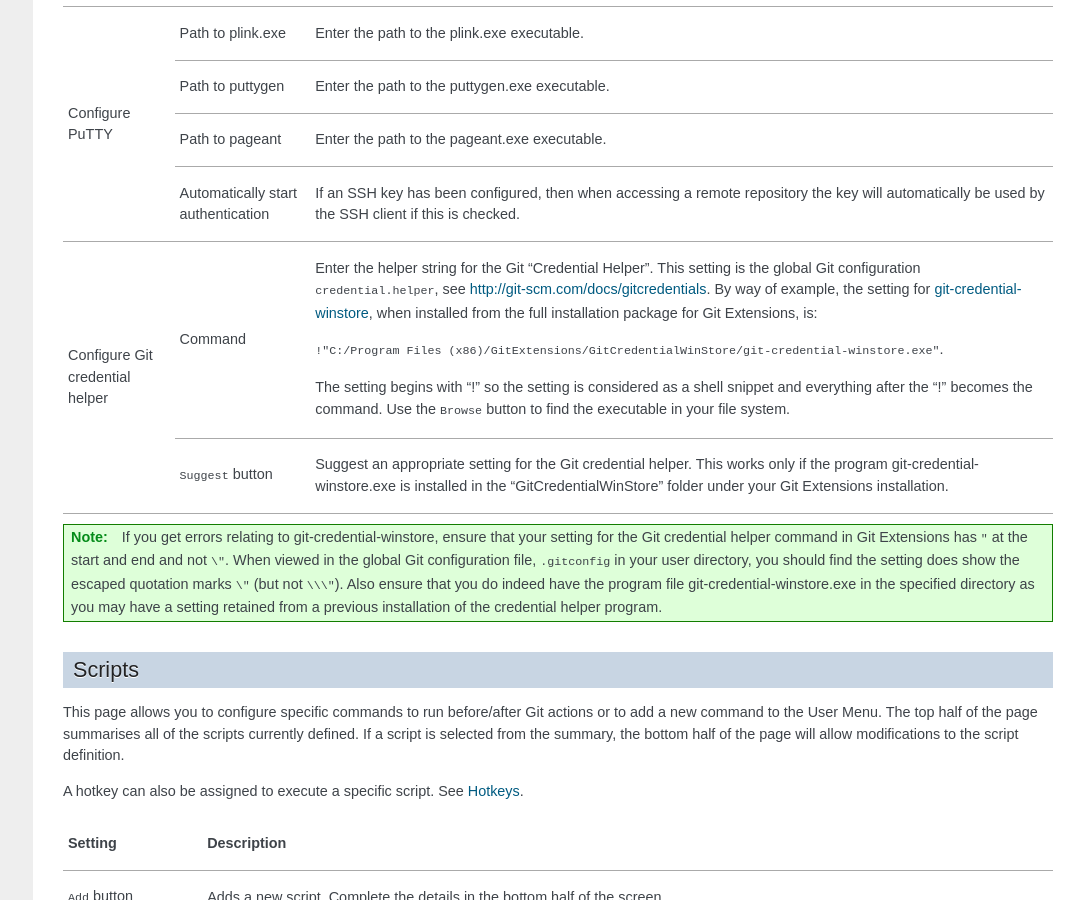
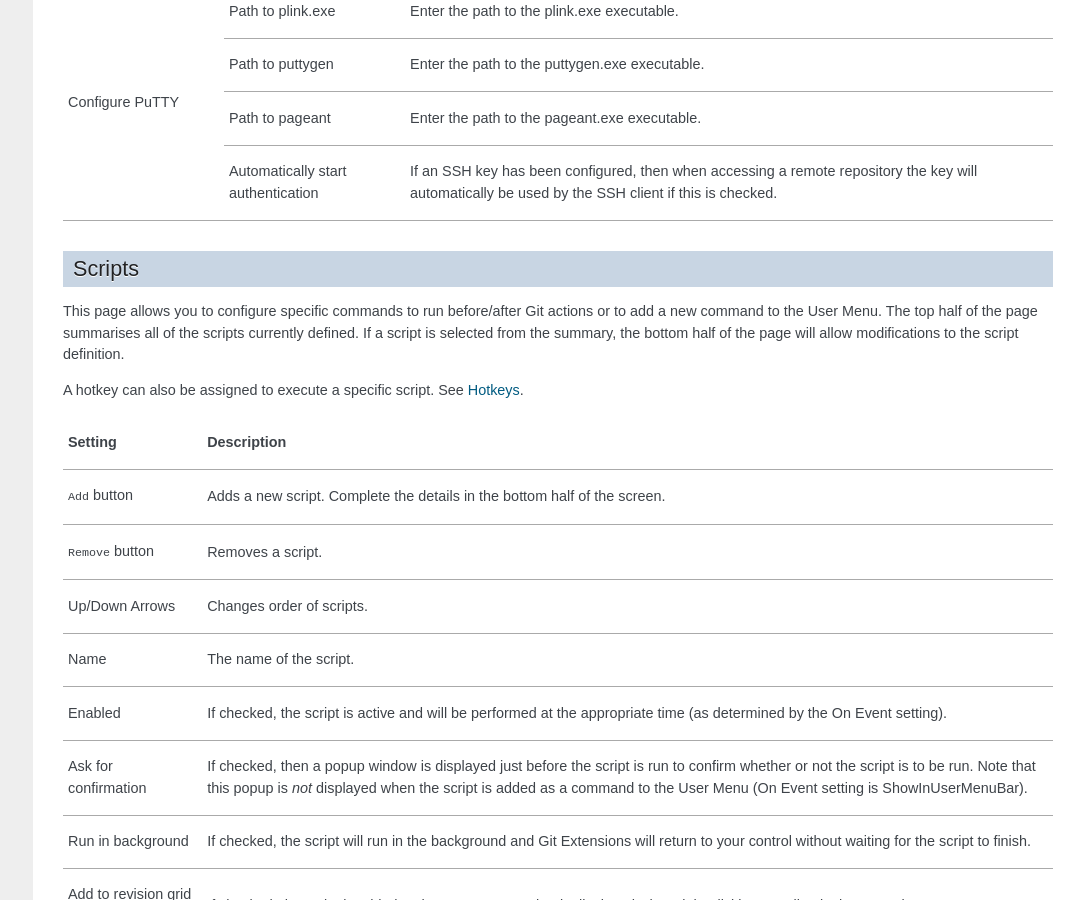
Before and after one commit to martinqt/GitExtensionsDoc, a Sphinx documentation site: the page built from source/settings.rst, in a window 1280 px wide and 900 px high, scrolled down 10719 px. Shown: the whole window, without its empty margins (197-1280 px from the left). Built offline with Sphinx 7.4.7, drawn with Linux system fonts in a browser that asks for light colours.

Commit message:
Remove Credentials Manager mentions

```diff
--- a/source/settings.rst
+++ b/source/settings.rst
@@ -504,31 +504,7 @@ with key instead of password). Git Extensions can load SSH keys for PuTTY when n
 |             |Automatically start authentication   | If an SSH key has been configured, then when accessing a remote repository |
 |             |                                     | the key will automatically be used by the SSH client if this is checked.   |
 +-------------+-------------------------------------+----------------------------------------------------------------------------+
-|Configure Git|Command                              | Enter the helper string for the Git "Credential Helper".                   |
-|credential   |                                     | This setting is the global Git configuration ``credential.helper``, see    |
-|helper       |                                     | http://git-scm.com/docs/gitcredentials. By way of example, the setting for |
-|             |                                     | `git-credential-winstore <https://gitcredentialstore.codeplex.com>`_, when |
-|             |                                     | installed from the full installation package for Git Extensions, is:       |
-|             |                                     |                                                                            |
-|             |                                     | ``!"C:/Program Files                                                       |
-|             |                                     | (x86)/GitExtensions/GitCredentialWinStore/git-credential-winstore.exe"``.  |
-|             |                                     |                                                                            |
-|             |                                     | The setting begins with "!" so the setting is considered as a shell snippet|
-|             |                                     | and everything after the "!" becomes the command.                          |
-|             |                                     | Use the ``Browse`` button to find the executable in your file system.      |
-|             +-------------------------------------+----------------------------------------------------------------------------+
-|             |``Suggest`` button                   | Suggest an appropriate setting for the Git credential helper.              |
-|             |                                     | This works only if the program git-credential-winstore.exe is installed in |
-|             |                                     | the "GitCredentialWinStore" folder under your Git Extensions installation. |
-+-------------+-------------------------------------+----------------------------------------------------------------------------+
 
-.. note::
-
-    If you get errors relating to git-credential-winstore, ensure that your setting for the Git credential helper command in Git
-    Extensions has ``"`` at the start and end and not ``\"``. When viewed in the global Git configuration file, ``.gitconfig`` in
-    your user directory, you should find the setting does show the escaped quotation marks ``\"`` (but not ``\\\"``).
-    Also ensure that you do indeed have the program file git-credential-winstore.exe in the specified directory as you may have a
-    setting retained from a previous installation of the credential helper program.
 
 .. _settings-scripts:
 
```
